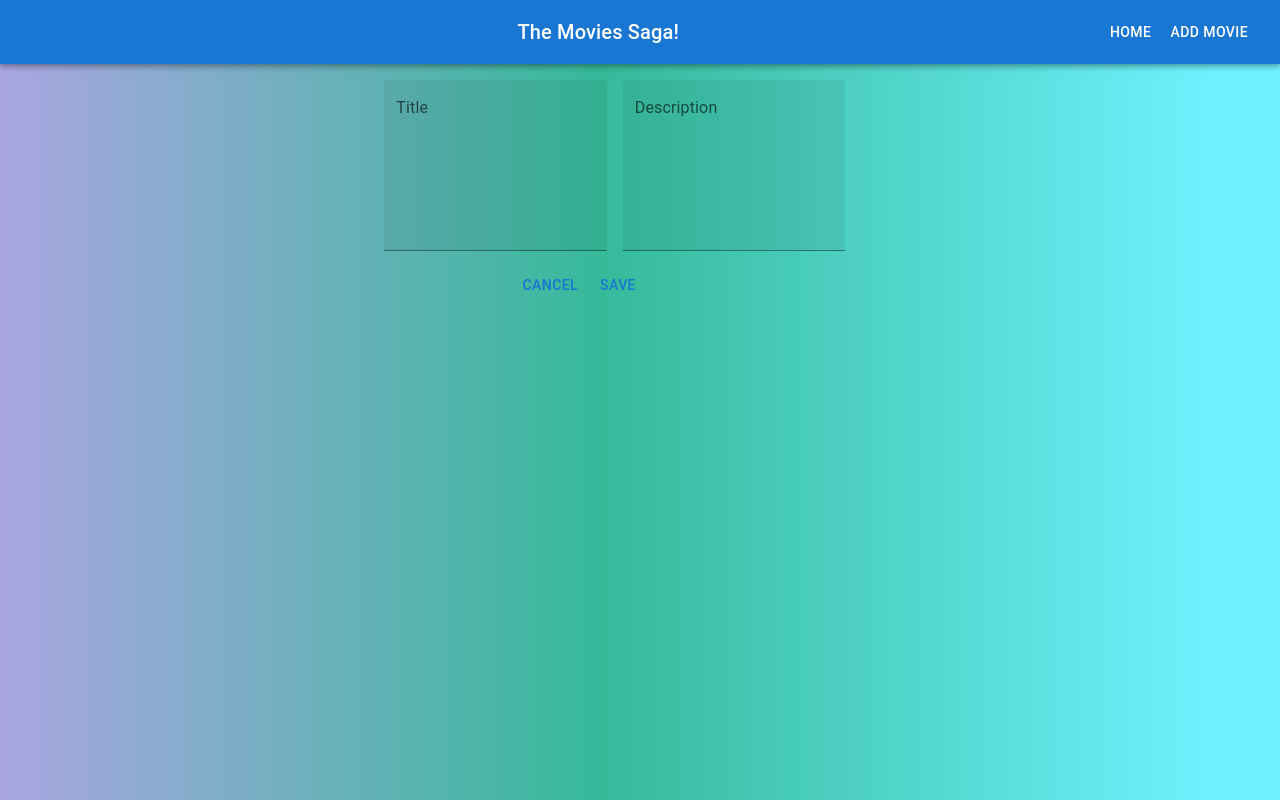
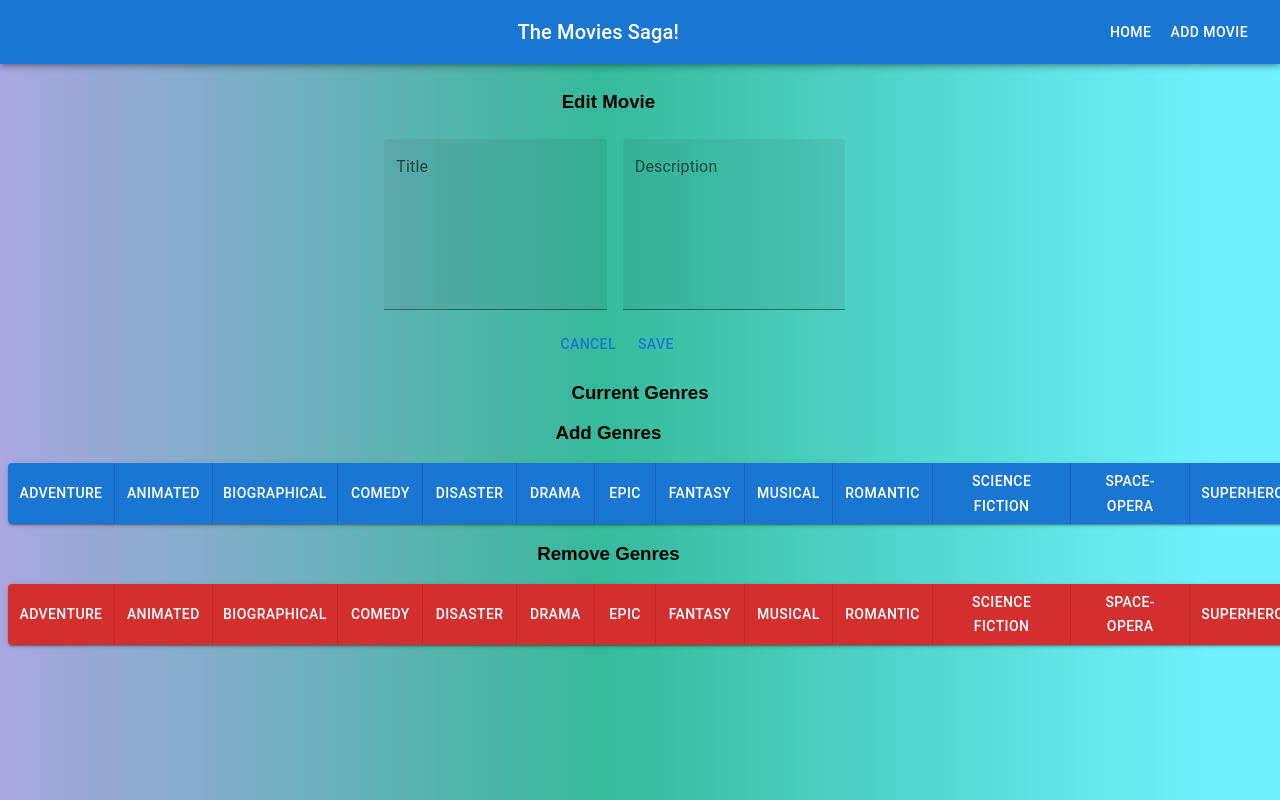
Before and after one commit to sbuckhanan/Movie-Sagas, a React (Create React App) app: page /#/edit/1 in a window 1280 px wide. Built offline with nearby package versions, Linux system fonts and the light colour scheme; no server answers.

Commit message:
add and remove genres, display current genres on edit page

```diff
--- a/src/components/EditMovie/EditMovie.css
+++ b/src/components/EditMovie/EditMovie.css
@@ -4,9 +4,13 @@
 	align-items: center;
 	align-content: center;
 	text-align: center;
-	left: 38%;
+	left: 41%;
 }
 .form {
 	position: relative;
 	left: -2%;
 }
+.editMovie {
+	position: relative;
+	left: -2.5%;
+}
--- a/src/components/EditMovie/EditMovie.jsx
+++ b/src/components/EditMovie/EditMovie.jsx
@@ -1,10 +1,11 @@
 import Box from '@mui/material/Box';
-import Button from '@mui/material/Button';
 import TextField from '@mui/material/TextField';
 import './EditMovie.css';
 import { useDispatch, useSelector } from 'react-redux';
 import { useHistory, useParams } from 'react-router-dom';
 import { useEffect, useState } from 'react';
+import Button from '@mui/material/Button';
+import ButtonGroup from '@mui/material/ButtonGroup';
 
 function EditMovie() {
 	const history = useHistory();
@@ -30,8 +31,25 @@ function EditMovie() {
 		history.push(`/details/${id}`);
 	};
 
+	const addGenre = (e) => {
+		//? hold the id of the genre we clicked
+		const genreId = Number(e.target.value);
+		console.log(genreId);
+		//? dispatch to update grenres in sagas
+		dispatch({ type: 'UPDATE_GENRE', payload: { type: 'ADD', id, genreId } });
+	};
+
+	const removeGenre = (e) => {
+		//? hold the id of the genre we clicked
+		const genreId = Number(e.target.value);
+		console.log(genreId);
+		//? dispatch to update grenres in sagas
+		dispatch({ type: 'UPDATE_GENRE', payload: { type: 'REMOVE', id, genreId } });
+	};
+
 	return (
 		<>
+			<h3 className='editMovie'>Edit Movie</h3>
 			<Box
 				className='form'
 				component='form'
@@ -65,6 +83,92 @@ function EditMovie() {
 					<Button onClick={handleSubmit}>Save</Button>
 				</div>
 			</Box>
+			<h3>Current Genres</h3>
+			<p>{details.array_agg.map((genre) => `${genre} `)}</p>
+			<h3 className='editMovie'>Add Genres</h3>
+			<ButtonGroup variant='contained' aria-label='outlined primary button group'>
+				<Button onClick={addGenre} value='1'>
+					Adventure
+				</Button>
+				<Button onClick={addGenre} value='2'>
+					Animated
+				</Button>
+				<Button onClick={addGenre} value='3'>
+					Biographical
+				</Button>
+				<Button onClick={addGenre} value='4'>
+					Comedy
+				</Button>
+				<Button onClick={addGenre} value='5'>
+					Disaster
+				</Button>
+				<Button onClick={addGenre} value='6'>
+					Drama
+				</Button>
+				<Button onClick={addGenre} value='7'>
+					Epic
+				</Button>
+				<Button onClick={addGenre} value='8'>
+					Fantasy
+				</Button>
+				<Button onClick={addGenre} value='9'>
+					Musical
+				</Button>
+				<Button onClick={addGenre} value='10'>
+					Romantic
+				</Button>
+				<Button onClick={addGenre} value='11'>
+					Science Fiction
+				</Button>
+				<Button onClick={addGenre} value='12'>
+					Space-Opera
+				</Button>
+				<Button onClick={addGenre} value='13'>
+					Superhero
+				</Button>
+			</ButtonGroup>
+			<h3 className='editMovie'>Remove Genres</h3>
+			<ButtonGroup color='error' variant='contained' aria-label='outlined primary button group'>
+				<Button onClick={removeGenre} value='1'>
+					Adventure
+				</Button>
+				<Button onClick={removeGenre} value='2'>
+					Animated
+				</Button>
+				<Button onClick={removeGenre} value='3'>
+					Biographical
+				</Button>
+				<Button onClick={removeGenre} value='4'>
+					Comedy
+				</Button>
+				<Button onClick={removeGenre} value='5'>
+					Disaster
+				</Button>
+				<Button onClick={removeGenre} value='6'>
+					Drama
+				</Button>
+				<Button onClick={removeGenre} value='7'>
+					Epic
+				</Button>
+				<Button onClick={removeGenre} value='8'>
+					Fantasy
+				</Button>
+				<Button onClick={removeGenre} value='9'>
+					Musical
+				</Button>
+				<Button onClick={removeGenre} value='10'>
+					Romantic
+				</Button>
+				<Button onClick={removeGenre} value='11'>
+					Science Fiction
+				</Button>
+				<Button onClick={removeGenre} value='12'>
+					Space-Opera
+				</Button>
+				<Button onClick={removeGenre} value='13'>
+					Superhero
+				</Button>
+			</ButtonGroup>
 		</>
 	);
 }
--- a/src/components/MovieDetails/MovieDetails.css
+++ b/src/components/MovieDetails/MovieDetails.css
@@ -1,3 +1,7 @@
 ul {
 	list-style: none;
 }
+.posterPic {
+	max-width: 250px;
+	max-height: 250px;
+}
--- a/src/components/MovieDetails/MovieDetails.jsx
+++ b/src/components/MovieDetails/MovieDetails.jsx
@@ -42,7 +42,7 @@ function MovieDetails() {
 		<>
 			<div>
 				<h3>{details.title}</h3>
-				<img src={details.poster} alt={details.title} />
+				<img className='posterPic' src={details.poster} alt={details.title} />
 				<p>{details.description}</p>
 				<ul>
 					{details.array_agg.map((genre, i) => (
--- a/src/components/MovieListItem/MovieListItem.css
+++ b/src/components/MovieListItem/MovieListItem.css
@@ -6,6 +6,6 @@
 	color: white;
 }
 .cardImg {
-	height: 250px;
-	width: 350px;
+	max-height: 250px;
+	max-width: 350px;
 }
--- /dev/null
+++ b/src/redux/sagas/genre-saga.js
@@ -0,0 +1,19 @@
+import { takeEvery, put } from 'redux-saga/effects';
+import axios from 'axios';
+
+function* updateGenre(action) {
+	const { type, id, genreId } = action.payload;
+	try {
+		//? put request to update our selected movie
+		yield axios.put(`/api/genre/update/${id}`, { type, genreId });
+		//? after that is done then do a get request to update our screens
+		yield put({ type: 'GET_DETAILS', payload: id });
+		yield put({ type: 'FETCH_MOVIES' });
+	} catch (err) {
+		console.log('ERROR UPDATING', err);
+	}
+}
+
+export default function* updateGenreSaga() {
+	yield takeEvery('UPDATE_GENRE', updateGenre);
+}
--- a/src/redux/sagas/root-saga.js
+++ b/src/redux/sagas/root-saga.js
@@ -6,8 +6,17 @@ import updateSaga from './update-saga';
 import searchSaga from './search-saga';
 import postSaga from './post-saga';
 import deleteSaga from './delete-saga';
+import updateGenreSaga from './genre-saga';
 
 // Create the rootSaga generator function
 export default function* rootSaga() {
-	yield all([detailSaga(), fetchSaga(), updateSaga(), searchSaga(), postSaga(), deleteSaga()]);
+	yield all([
+		detailSaga(),
+		fetchSaga(),
+		updateSaga(),
+		searchSaga(),
+		postSaga(),
+		deleteSaga(),
+		updateGenreSaga(),
+	]);
 }
```
Also changed, not shown: 1 other file (tests, documents, lock files or other folders).
